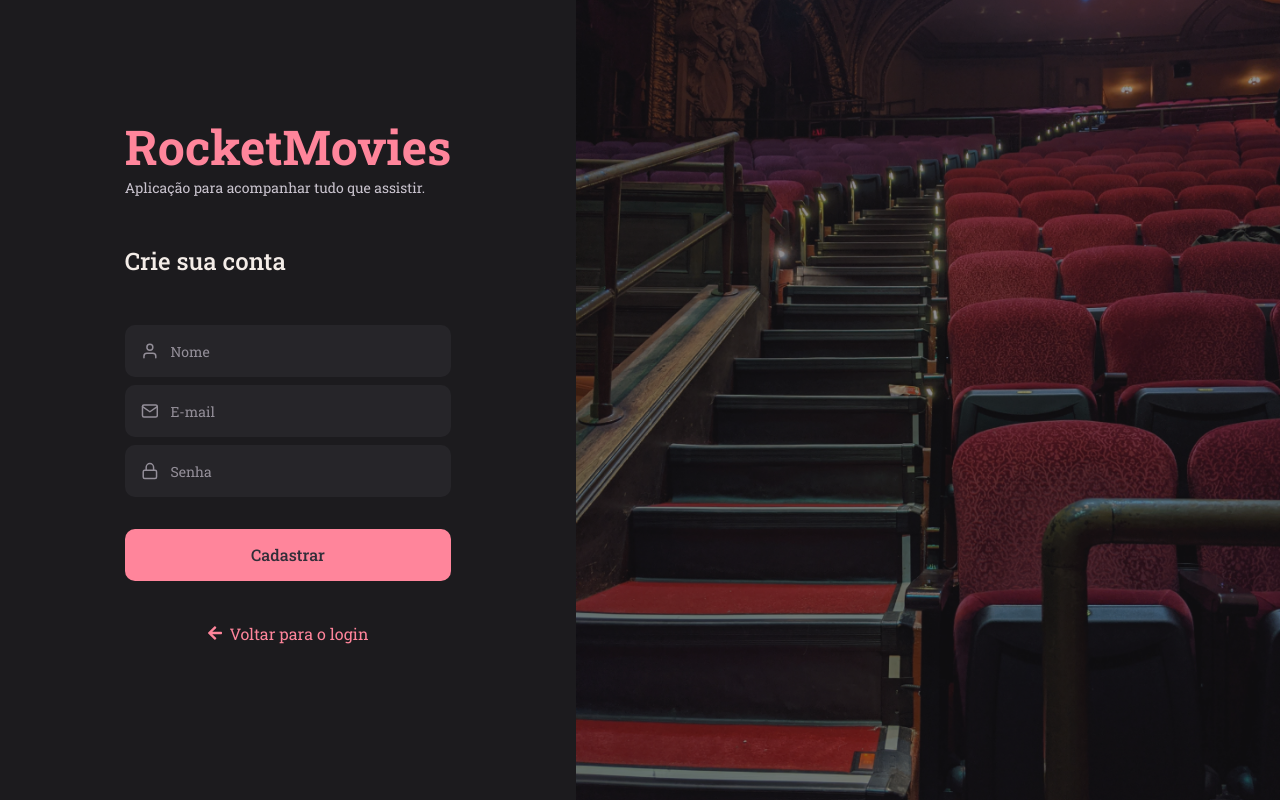
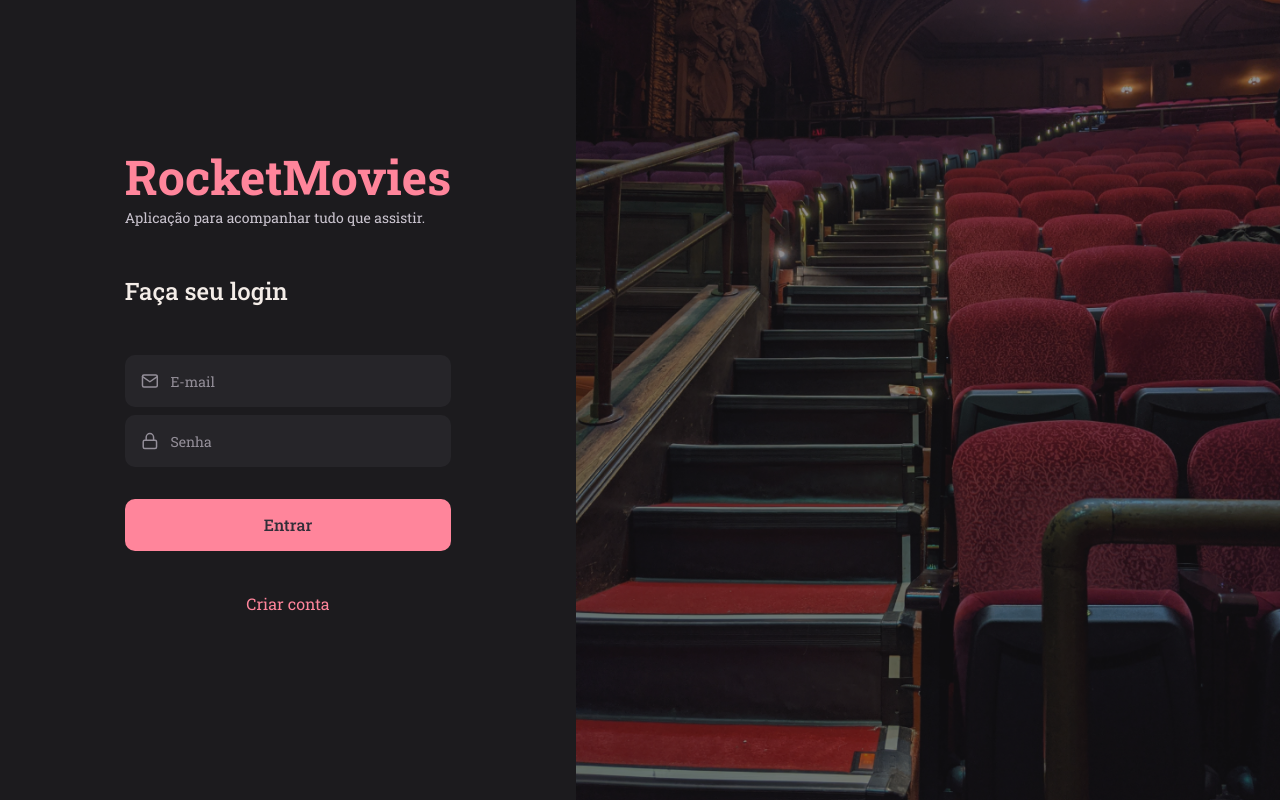
Before and after one commit to GiovanniNoda/rocket-movies, a React (Vite) app in the folder rocketmovies/: page / in a window 1280 px wide. Built offline with nearby package versions, Linux system fonts and the light colour scheme.

Commit message:
routes iniciado

```diff
--- a/rocketmovies/src/components/Header/index.jsx
+++ b/rocketmovies/src/components/Header/index.jsx
@@ -8,7 +8,7 @@
 
             <Input placeholder="Pesquisar pelo título" type="search" />
 
-            <Profile>
+            <Profile to="/profile">
                 <div>
                     <strong>Giovanni Noda</strong>
                     <a href="#">sair</a>
--- a/rocketmovies/src/components/Header/style.js
+++ b/rocketmovies/src/components/Header/style.js
@@ -1,4 +1,5 @@
 import styled from 'styled-components'
+import { Link } from 'react-router-dom'
 
 export const Container = styled.header`
     grid-area: header;
@@ -21,7 +22,7 @@
     }
 `
 
-export const Profile = styled.div`
+export const Profile = styled(Link)`
     display: flex;
     flex-flow: row nowrap;
     align-items: center;
--- a/rocketmovies/src/main.jsx
+++ b/rocketmovies/src/main.jsx
@@ -4,13 +4,13 @@
 import GlobalStyles from './styles/global'
 import theme from './styles/theme'
 
-import { SignUp } from './pages/SignUp'
+import { Routes } from './routes'
 
 createRoot(document.getElementById('root')).render(
   <StrictMode>
     <ThemeProvider theme={theme}>
       <GlobalStyles />
-      <SignUp />
+      <Routes />
     </ThemeProvider>
   </StrictMode>,
 )
--- a/rocketmovies/src/pages/Create/index.jsx
+++ b/rocketmovies/src/pages/Create/index.jsx
@@ -5,6 +5,7 @@
 import { Marker } from '../../components/Markers'
 import { Button } from '../../components/Button'
 import { FaArrowLeft } from "react-icons/fa"
+import { Link } from 'react-router-dom'
 
 export function Create() {
     return(
--- a/rocketmovies/src/pages/Home/index.jsx
+++ b/rocketmovies/src/pages/Home/index.jsx
@@ -3,6 +3,7 @@
 import { Button } from '../../components/Button'
 import { Movie } from '../../components/Movies'
 import { AiOutlinePlus } from "react-icons/ai"
+import { Link } from 'react-router-dom'
 
 export function Home() {
   return(
@@ -13,7 +14,9 @@
           <h2>Meus filmes</h2>
 
           <div class="button-container">
+            <Link to="/create">
             <Button> <AiOutlinePlus /> Adicionar filmes</Button>
+            </Link>
           </div>
         </div>
 
--- a/rocketmovies/src/pages/Preview/index.jsx
+++ b/rocketmovies/src/pages/Preview/index.jsx
@@ -3,6 +3,7 @@
 import { ButtonText } from '../../components/ButtonText'
 import { MoviePreview } from '../../components/MoviePreview'
 import { FaArrowLeft } from "react-icons/fa"
+import { Link } from 'react-router-dom'
 
 export function Preview() {
     return(
--- a/rocketmovies/src/pages/Profile/index.jsx
+++ b/rocketmovies/src/pages/Profile/index.jsx
@@ -4,6 +4,7 @@
 import { Button } from '../../components/Button'
 import { FaArrowLeft } from "react-icons/fa"
 import { FiUser, FiMail, FiLock, FiCamera } from 'react-icons/fi'
+import { Link } from 'react-router-dom'
 
 export function Profile() {
     return(
--- a/rocketmovies/src/pages/SignIn/index.jsx
+++ b/rocketmovies/src/pages/SignIn/index.jsx
@@ -23,7 +23,7 @@
                     </Button>
 
                 <div class="button-wrapper">
-                    <ButtonText title="Criar conta" />
+                    <ButtonText title="Criar conta"  />
                 </div>
             </Form>
 
--- a/rocketmovies/src/pages/SignUp/index.jsx
+++ b/rocketmovies/src/pages/SignUp/index.jsx
@@ -4,6 +4,7 @@
 import { Input } from "../../components/Input"
 import { FiMail, FiLock, FiUser } from 'react-icons/fi'
 import { FaArrowLeft } from "react-icons/fa"
+import { Link } from 'react-router-dom'
 
 export function SignUp() {
     return(
@@ -26,7 +27,9 @@
                     </Button>
 
                 <div class="button-wrapper">
-                    <ButtonText Icon={FaArrowLeft} title="Voltar para o login" />
+                    <Link to="/">
+                        <ButtonText Icon={FaArrowLeft} title="Voltar para o login" />
+                    </Link>
                 </div>
             </Form>
 
--- /dev/null
+++ b/rocketmovies/src/routes/app.routes.jsx
@@ -0,0 +1,13 @@
+import { Create } from '../pages/Create'
+import { Home } from '../pages/Home'
+import { Preview } from '../pages/Preview'
+import { Profile } from '../pages/Profile'
+
+export function AppRoutes() {
+    <Routes>
+        <Route path="/" element={<Home />} />
+        <Route path="/create" element={<Create />} />
+        <Route path="/preview" element={<Preview />} />
+        <Route path="/profile" element={<Profile />} />
+    </Routes>
+}
--- /dev/null
+++ b/rocketmovies/src/routes/auth.routes.jsx
@@ -0,0 +1,13 @@
+import { Routes, Route } from 'react-router-dom'
+
+import { SignIn } from '../pages/SignIn'
+import { SignUp } from '../pages/SignUp'
+
+export function AuthRoutes() {
+    return(
+        <Routes>
+            <Route path="/" element={<SignIn />} />
+            <Route path="/register" element={<SignUp />} />
+        </Routes>
+    )
+}
--- /dev/null
+++ b/rocketmovies/src/routes/index.jsx
@@ -0,0 +1,11 @@
+import { BrowserRouter } from "react-router-dom"
+import { AppRoutes } from './app.routes'
+import { AuthRoutes } from './auth.routes'
+
+export function Routes() {
+    return(
+        <BrowserRouter>
+            <AuthRoutes />
+        </BrowserRouter>
+    )
+}
```
